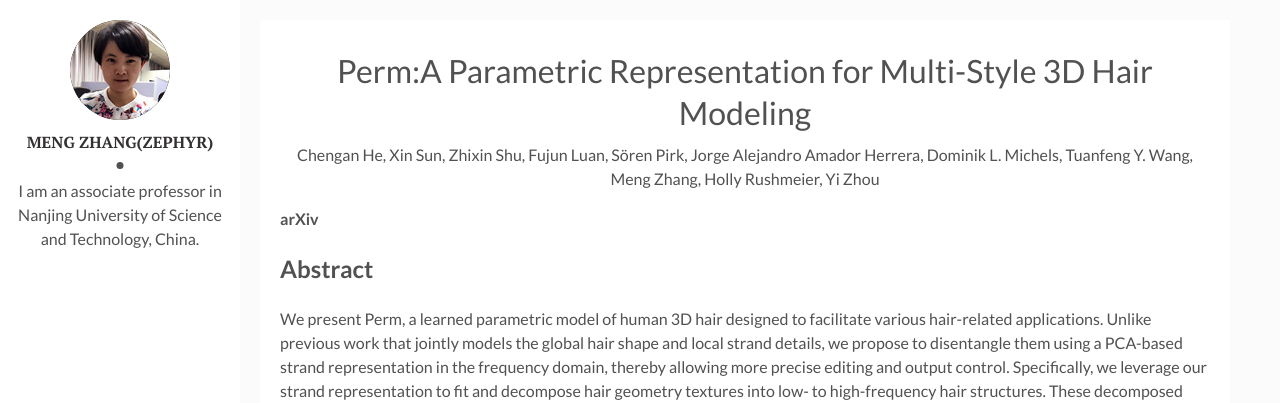
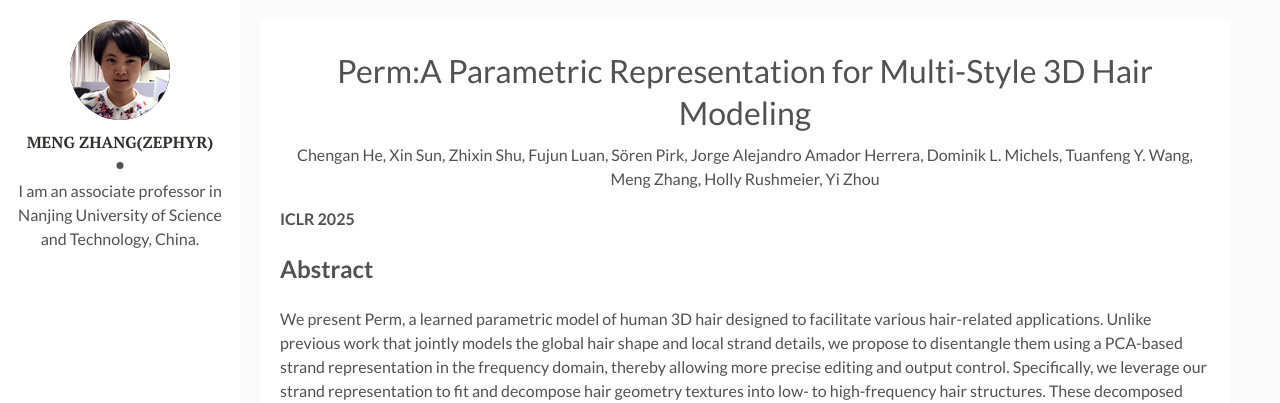
Before and after one commit to MengZephyr/MengZephyr.github.io, a Jekyll site: the page built from _posts/2024-08-31-PERM.markdown, in a window 1280 px wide. Shown: the top 403 px of the page. Built offline with Jekyll 4.4.1, drawn with Linux system fonts in a browser that asks for light colours.

```diff
--- a/_posts/2024-08-31-PERM.markdown
+++ b/_posts/2024-08-31-PERM.markdown
@@ -1,6 +1,6 @@
 ---
 layout: post
-title: Perm:A Parametric Representation for Multi-Style 3D Hair Modeling
+title: 'Perm:A Parametric Representation for Multi-Style 3D Hair Modeling'
 description: # Add post description (optional)
 img: p10.jpg # Add image post (optional)
 fig-caption: # Add figcaption (optional)
@@ -8,7 +8,7 @@ tags: [Publication]
 ---
 <center>Chengan He, Xin Sun, Zhixin Shu, Fujun Luan, Sören Pirk, Jorge Alejandro Amador Herrera, Dominik L. Michels, Tuanfeng Y. Wang, Meng Zhang, Holly Rushmeier, Yi Zhou</center>
 
-**arXiv**
+**ICLR 2025**
 
 ## Abstract
 We present Perm, a learned parametric model of human 3D hair designed to facilitate various hair-related applications. Unlike previous work that jointly models the global hair shape and local strand details, we propose to disentangle them using a PCA-based strand representation in the frequency domain, thereby allowing more precise editing and output control. Specifically, we leverage our strand representation to fit and decompose hair geometry textures into low- to high-frequency hair structures. These decomposed textures are later parameterized with different generative models, emulating common stages in the hair modeling process. We conduct extensive experiments to validate the architecture design of Perm, and finally deploy the trained model as a generic prior to solve task-agnostic problems, further showcasing its flexibility and superiority in tasks such as 3D hair parameterization, hairstyle interpolation, single-view hair reconstruction, and hair-conditioned image generation.
```
